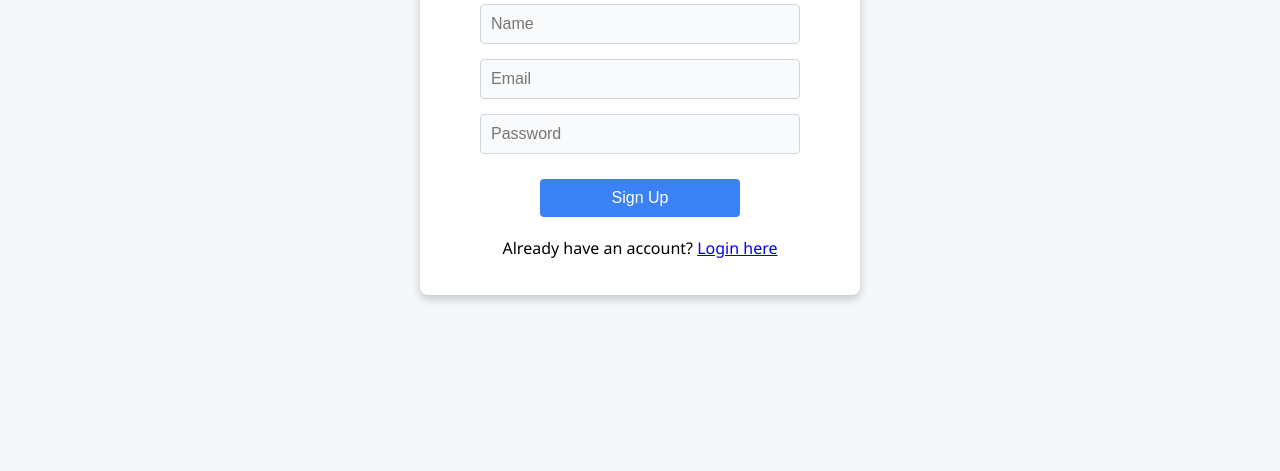
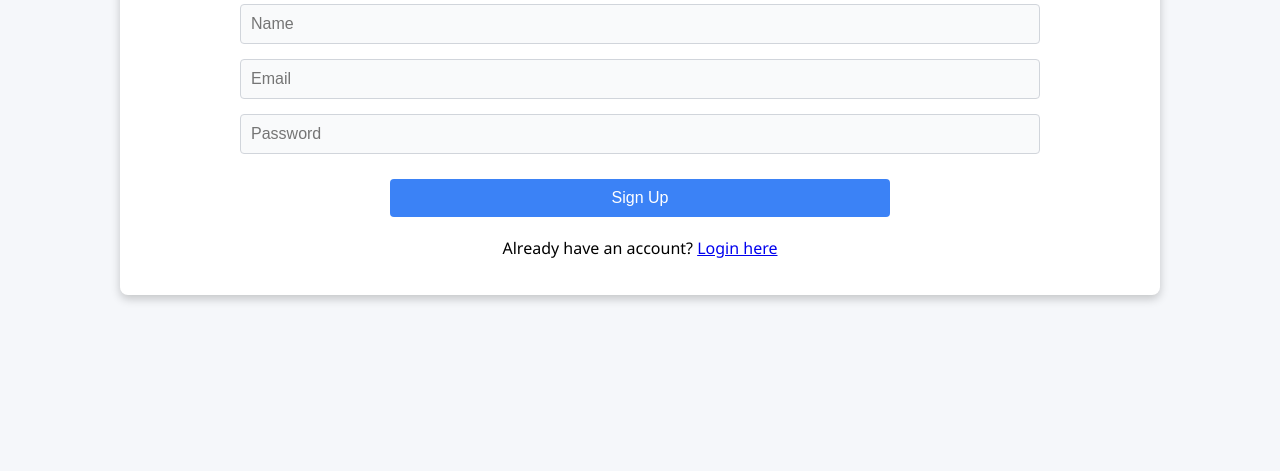
Before and after one commit to visuarafr/monitoring, a plain HTML site: page signup.html in a window 1280 px wide. Shown: the part 329-800 px from the top of the page. Drawn offline with Linux system fonts and the light colour scheme.

Commit message:
Update style.css

```diff
--- a/style.css
+++ b/style.css
@@ -12,7 +12,7 @@ body {
 
 .container {
     width: 90%;
-    max-width: 400px;
+    max-width: 1000px;
     background: #ffffff;
     box-shadow: 0 4px 10px rgba(0, 0, 0, 0.2);
     border-radius: 8px;
@@ -63,11 +63,11 @@ input[type="password"],
 input[type="number"],
 input[type="date"] {
     padding: 10px;
-    margin-bottom: 15px; /* Ajouter de l'espace entre les champs */
+    margin-bottom: 15px;
     border: 1px solid #d1d5db;
     border-radius: 4px;
     font-size: 16px;
-    width: 80%; /* Réduire la largeur pour un meilleur rendu */
+    width: 80%;
     box-sizing: border-box;
     background-color: #f9fafb;
     transition: border-color 0.3s, background-color 0.3s;
@@ -108,3 +108,11 @@ button:active {
 p {
     margin-top: 20px;
 }
+
+#filters {
+    margin-bottom: 20px;
+}
+
+canvas {
+    margin-bottom: 20px;
+}
```
